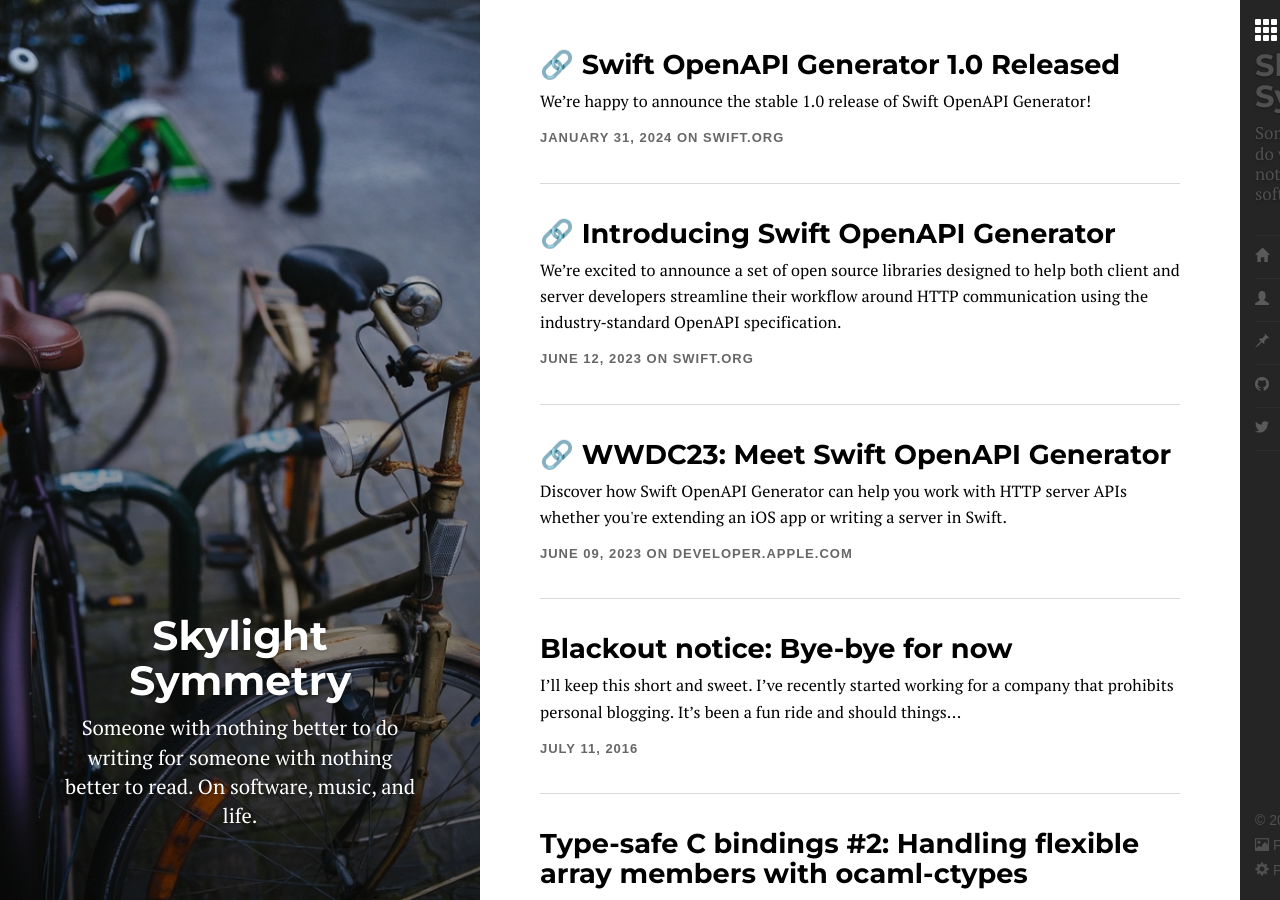
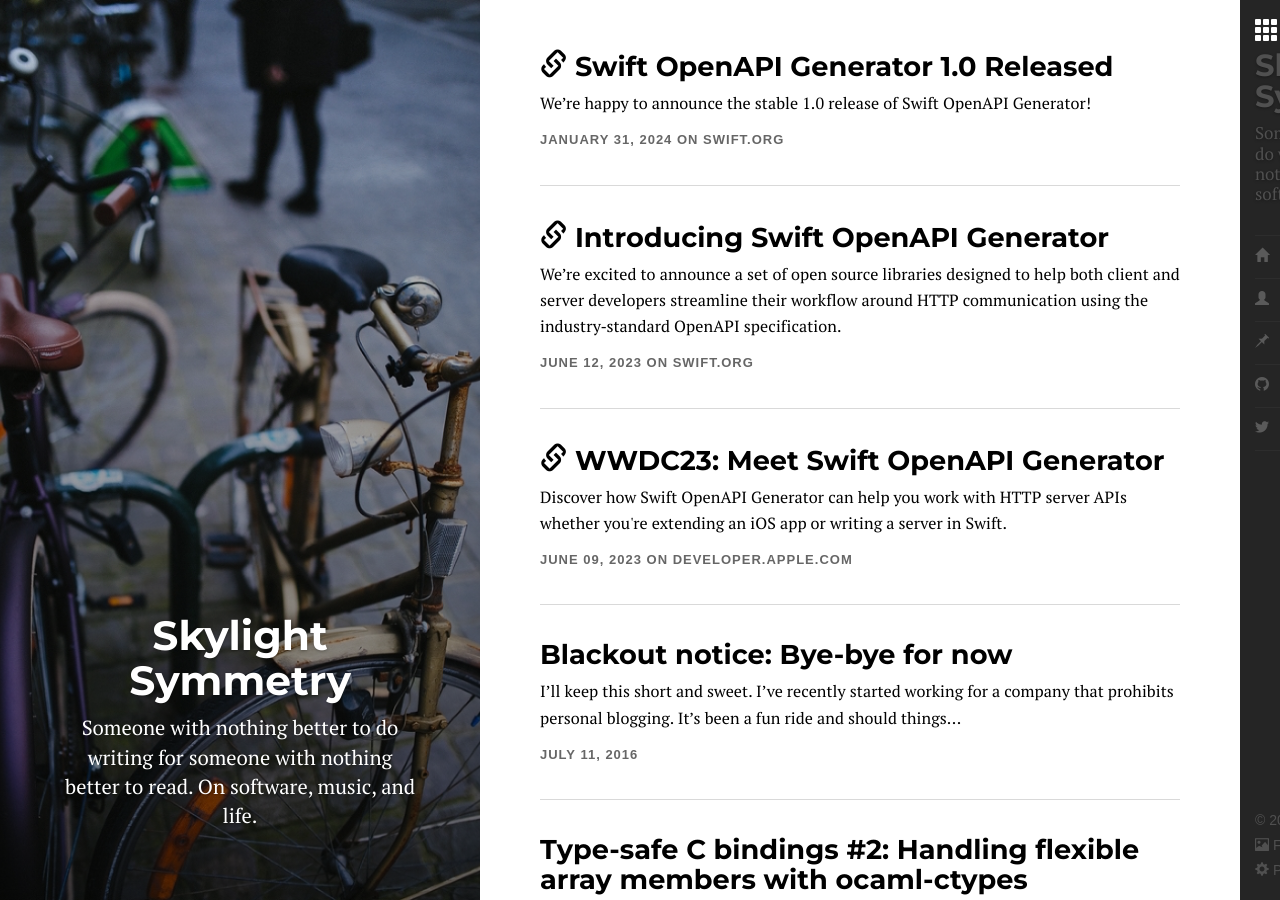
Before and after one commit to simonjbeaumont/simonjbeaumont.github.io, a Jekyll site: the page built from index.md, in a window 1280 px wide and 900 px high. Built offline with Jekyll 4.4.1, drawn with Linux system fonts in a browser that asks for light colours; some web fonts are replaced.

Commit message:
site: Use icon instead of emoji for external link

```diff
--- a/_layouts/list.html
+++ b/_layouts/list.html
@@ -22,7 +22,12 @@
   <div class="entry">
     <header class="entry-header">
       <h2 class="entry-title" itemprop="headline">
-        <a href="{{ url_to_use }}" title="{{ post.title }}">{{ url_text_to_use }}</a>
+        <a href="{{ url_to_use }}" title="{{ post.title }}">
+          {% if post.external %}
+          <span class="glyphicon glyphicon-link"></span>
+          {% endif %}
+          {{ post.title }}
+        </a>
       </h2>
     </header>
     <div class="entry-summary" itemprop="text">
```
